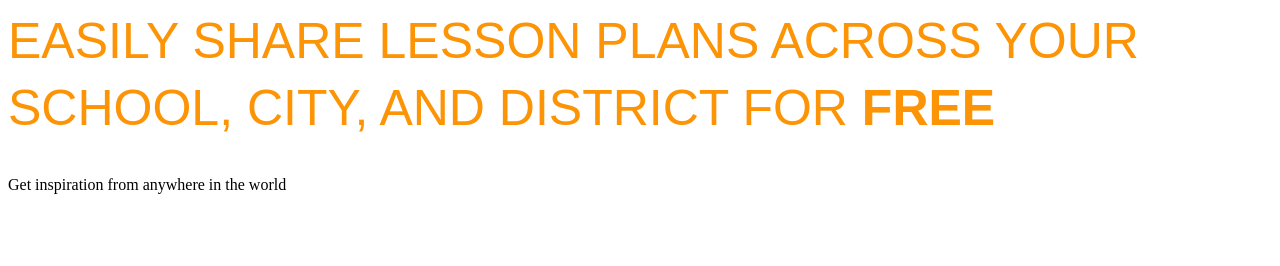
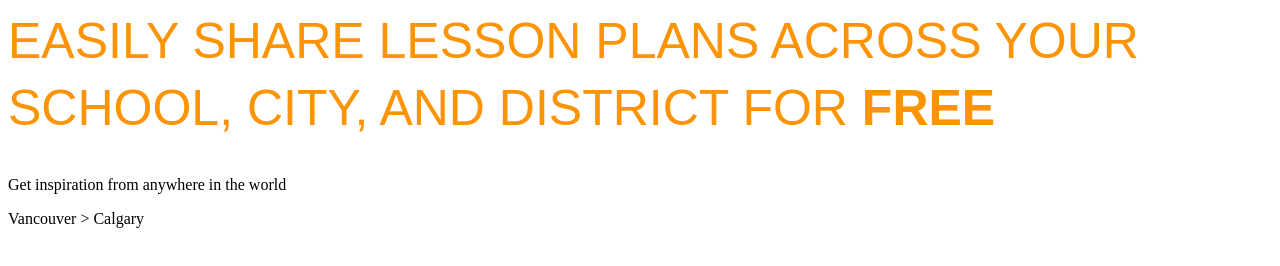
Before and after one commit to AlvinLok/SimplyEd, a website: page dist/index.html in a window 1280 px wide. Drawn offline with Linux system fonts and the light colour scheme.

Commit message:
test branch First Commit

```diff
--- a/dist/index.html
+++ b/dist/index.html
@@ -10,5 +10,6 @@
 
     <h1 class="title-page-text">EASILY SHARE LESSON PLANS ACROSS YOUR SCHOOL, CITY, AND DISTRICT FOR <b>FREE</b> </h1></h1></p><p class="title-page-bold"> </p>
     <p>Get inspiration from anywhere in the world</p>
+    <p>Vancouver > Calgary</p>
 </body>
 </html>
```
